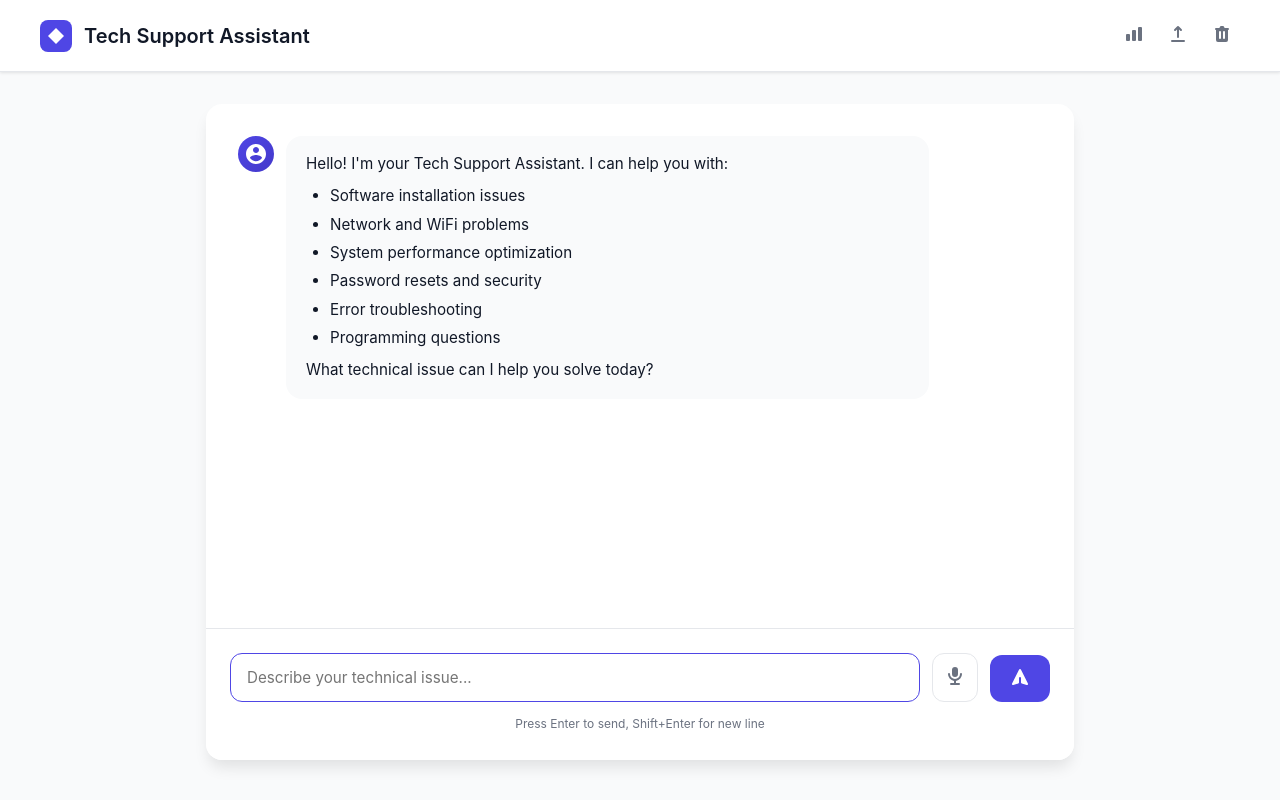
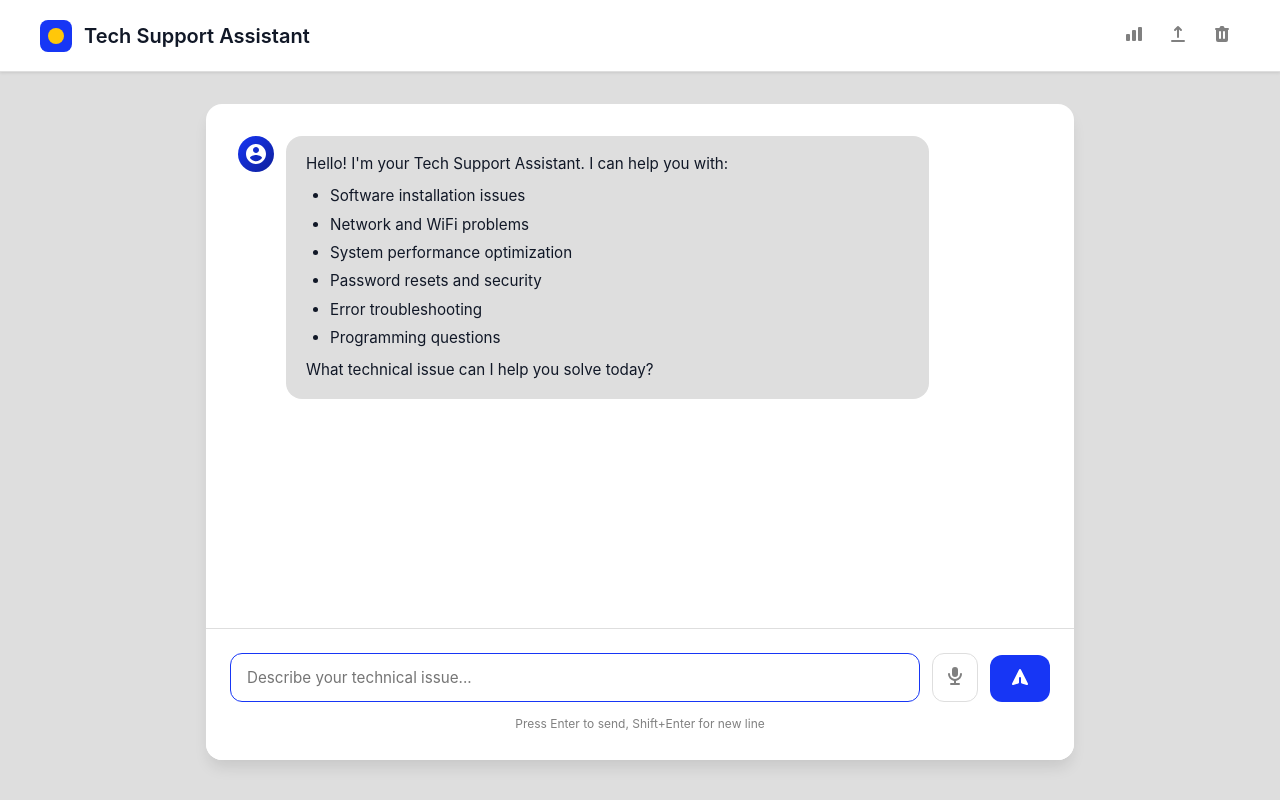
Before and after one commit to Remaaa17/Syntecxhub_AI-Tech-Support-Chatbot_P1, a Flask app: page / in a window 1280 px wide. Run offline with Flask 3, Linux system fonts and the light colour scheme; parts of the project's set-up code (start-up, migrations or seed data) failed here and were passed over.

Commit message:
Update UI with new color scheme: Blue (#1736F5) and Yellow (#FFC709) theme

```diff
--- a/static/css/style.css
+++ b/static/css/style.css
@@ -7,14 +7,14 @@
 }
 
 :root {
-    --primary: #4F46E5;
-    --primary-dark: #4338CA;
-    --secondary: #10B981;
-    --bg-main: #F9FAFB;
+    --primary: #1736F5;
+    --primary-dark: #0E1F99;
+    --secondary: #FFC709;
+    --bg-main: #DEDEDE;
     --bg-card: #FFFFFF;
     --text-primary: #111827;
-    --text-secondary: #6B7280;
-    --border: #E5E7EB;
+    --text-secondary: #808080;
+    --border: #DEDEDE;
     --shadow: 0 1px 3px rgba(0, 0, 0, 0.1);
     --shadow-lg: 0 10px 15px -3px rgba(0, 0, 0, 0.1);
 }
@@ -153,13 +153,13 @@ body {
 }
 
 .bot-avatar {
-    background: linear-gradient(135deg, var(--primary), var(--primary-dark));
+    background: linear-gradient(135deg, #1736F5, #0E1F99);
     color: white;
 }
 
 .user-avatar {
-    background: var(--secondary);
-    color: white;
+    background: #FFC709;
+    color: #111827;
 }
 
 .message-content {
@@ -220,18 +220,18 @@ body {
 }
 
 .sentiment-positive {
-    background: #D1FAE5;
-    color: #065F46;
+    background: #E8F4FF;
+    color: #1736F5;
 }
 
 .sentiment-negative {
-    background: #FEE2E2;
-    color: #991B1B;
+    background: #FFF4E0;
+    color: #FF6B00;
 }
 
 .sentiment-neutral {
-    background: #E5E7EB;
-    color: #374151;
+    background: #F0F0F0;
+    color: #808080;
 }
 
 /* Input Container */
--- a/templates/index.html
+++ b/templates/index.html
@@ -12,8 +12,8 @@
         <div class="header-content">
             <div class="logo">
                 <svg width="32" height="32" viewBox="0 0 32 32" fill="none">
-                    <rect width="32" height="32" rx="8" fill="#4F46E5"/>
-                    <path d="M16 8L24 16L16 24L8 16L16 8Z" fill="white"/>
+                    <rect width="32" height="32" rx="8" fill="#1736F5"/>
+                    <circle cx="16" cy="16" r="8" fill="#FFC709"/>
                 </svg>
                 <h1>Tech Support Assistant</h1>
             </div>
```
